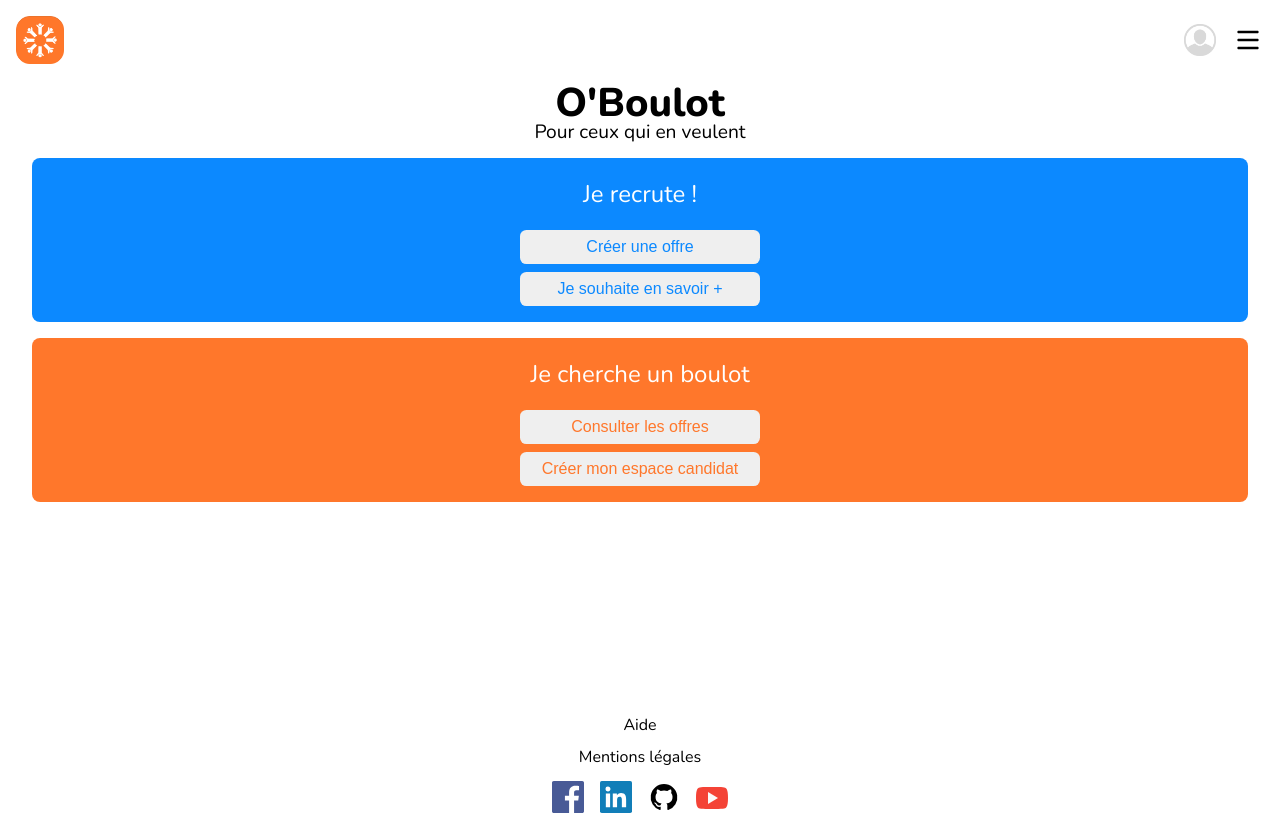
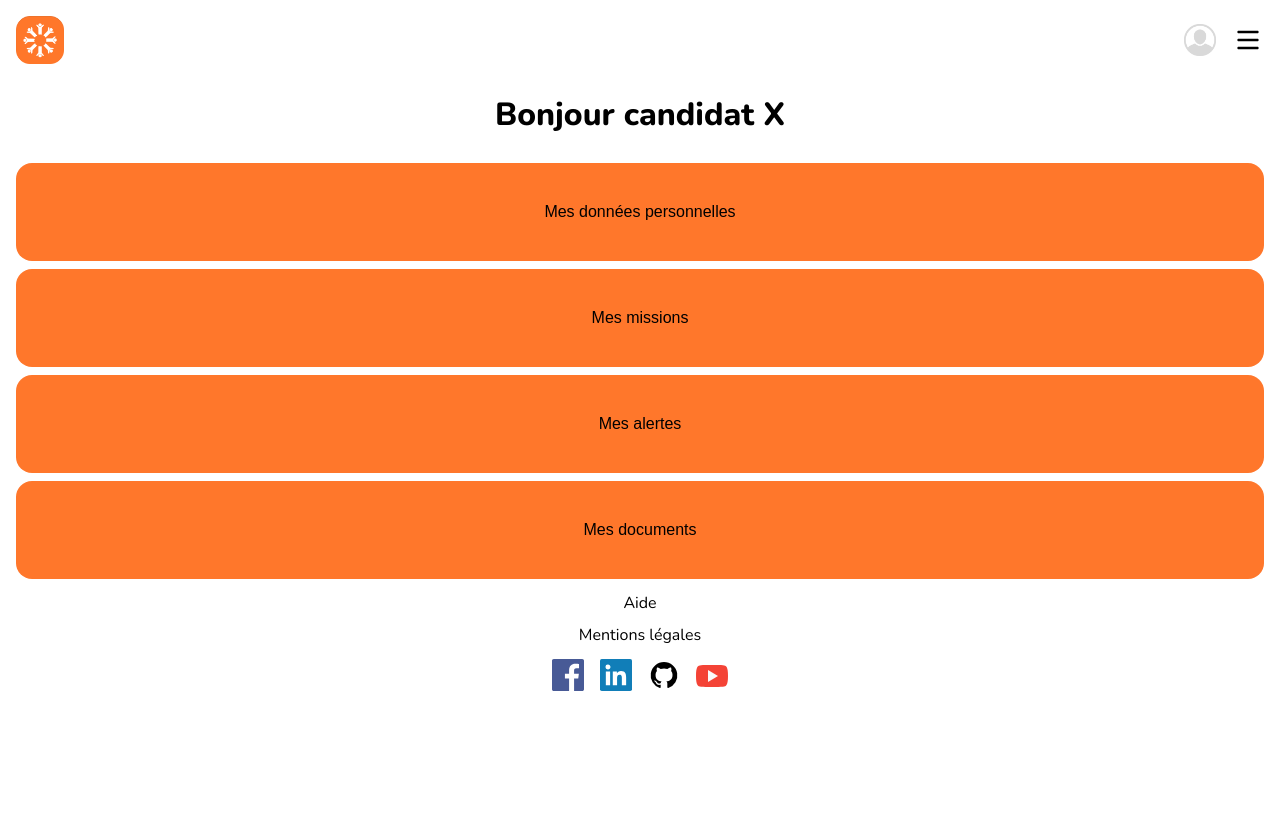
Before and after one commit to lekdup/projet-o-boulot, a React (Create React App) app in the folder front/: page /candidate-area in a window 1280 px wide. After the commit the page ends 800 px from the top, so only its background shows below. Built offline with nearby package versions, Linux system fonts and the light colour scheme.

Commit message:
Add composant CandidateCreat

```diff
--- a/front/package.json
+++ b/front/package.json
@@ -8,6 +8,7 @@
     "@testing-library/user-event": "^13.5.0",
     "react": "^18.2.0",
     "react-dom": "^18.2.0",
+    "react-router-dom": "^6.12.0",
     "react-scripts": "5.0.1",
     "sass": "^1.62.1",
     "web-vitals": "^2.1.4"
--- a/front/src/components/App.js
+++ b/front/src/components/App.js
@@ -1,10 +1,18 @@
 import './App.scss';
 import Homepage from './Homepage/Homepage';
+import CandidatArea from './CandidateArea/CandidateArea';
+import { Routes, Route } from 'react-router-dom';
 
 function App() {
   return (
     <div className="App">
-      <Homepage />
+
+     <Routes>
+       <Route path="/" element={<Homepage />} />
+       <Route path="/candidate-area" element={<CandidatArea />} />
+
+
+    </Routes>
     </div>
   );
 }
--- /dev/null
+++ b/front/src/components/CandidateArea/CandidateArea.js
@@ -0,0 +1,27 @@
+import'./CandidateArea.scss';
+import Footer from '../Footer/Footer';
+import Header from '../Header/Header';
+
+
+function CandidatArea () {
+    return(
+        <div className="CandidateArea">
+            <Header />
+
+            <h1 className="CandidateArea-title"> Bonjour candidat X </h1>
+
+            <div className='CandidateArea-buttons'>
+                <button className='CandidateArea-button' >Mes données personnelles</button>
+                <button className='CandidateArea-button' >Mes missions</button>
+                <button className='CandidateArea-button' >Mes alertes</button>
+                <button className='CandidateArea-button' >Mes documents</button>
+            </div>
+
+
+            <Footer />
+
+        </div>
+    )
+}
+
+export default CandidatArea;
--- /dev/null
+++ b/front/src/components/CandidateArea/CandidateArea.scss
@@ -0,0 +1,29 @@
+@use 'src/styles/vars';
+
+.CandidateArea {
+
+
+
+    &-title {
+        display: flex;
+        justify-content: center;
+        font-size: 2rem;
+        font-weight: 800;
+        padding: 2rem;
+
+    }
+    &-buttons {
+        display: flex;
+        flex-direction: column;
+        gap: .5rem;
+        padding-bottom: 1rem;
+
+    }
+    &-button {
+        padding: 2.5rem;
+        background-color: vars.$orange;
+        border-radius: 1rem;
+        font-size: 1rem;
+
+    }
+}
--- a/front/src/components/Footer/Footer.scss
+++ b/front/src/components/Footer/Footer.scss
@@ -1,5 +1,9 @@
 footer {
     margin-top: auto;
+    display: flex;
+    flex-direction: column;
+    align-items: center;
+    text-align: center;
 }
 
 .aide {
--- a/front/src/index.js
+++ b/front/src/index.js
@@ -2,11 +2,15 @@ import React from 'react';
 import ReactDOM from 'react-dom/client';
 import '../src/styles/index.scss';
 import App from './components/App';
+import { BrowserRouter } from 'react-router-dom';
+
 
 
 const root = ReactDOM.createRoot(document.getElementById('root'));
 root.render(
   <React.StrictMode>
+    <BrowserRouter>
     <App />
+    </BrowserRouter>
   </React.StrictMode>
 );
```
Also changed, not shown: 1 other file (tests, documents, lock files or other folders).
